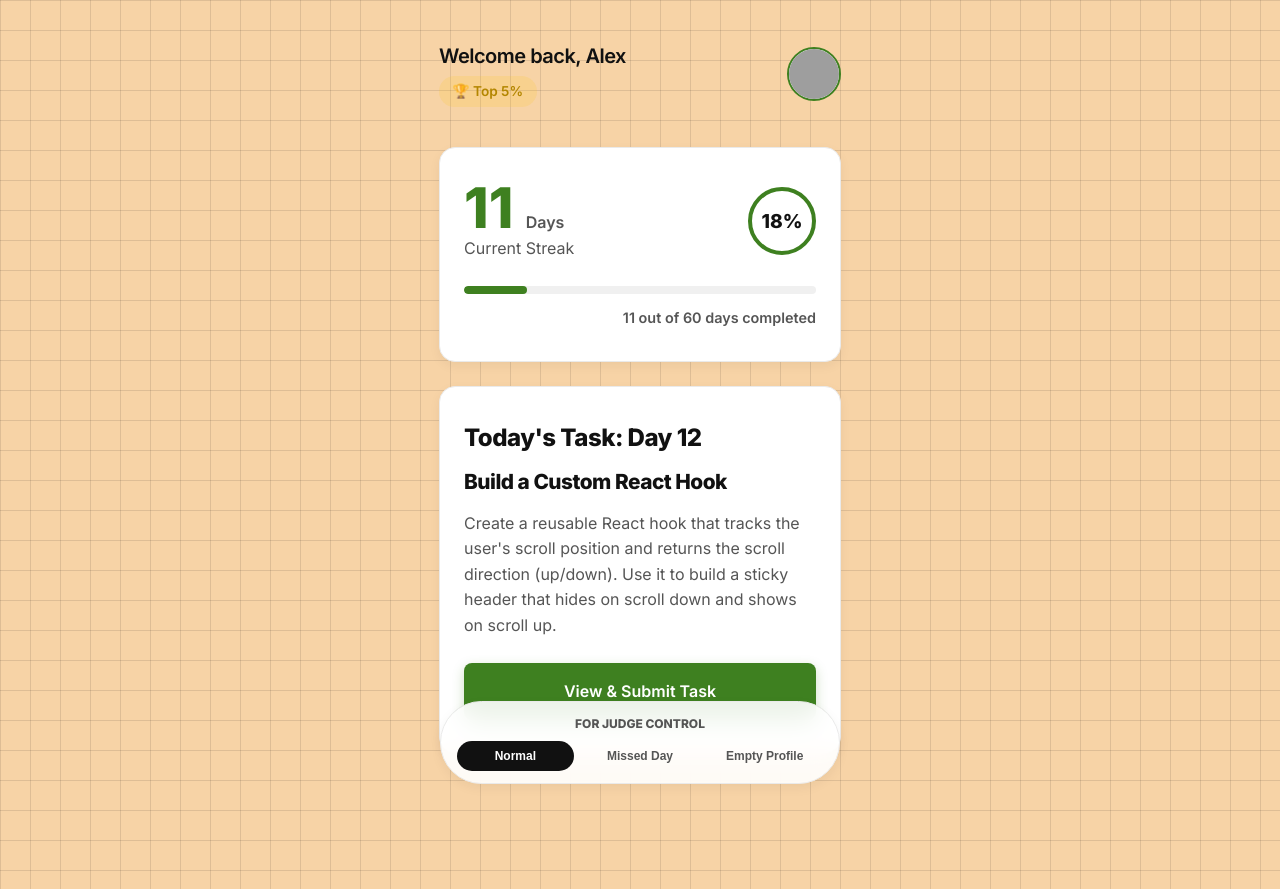
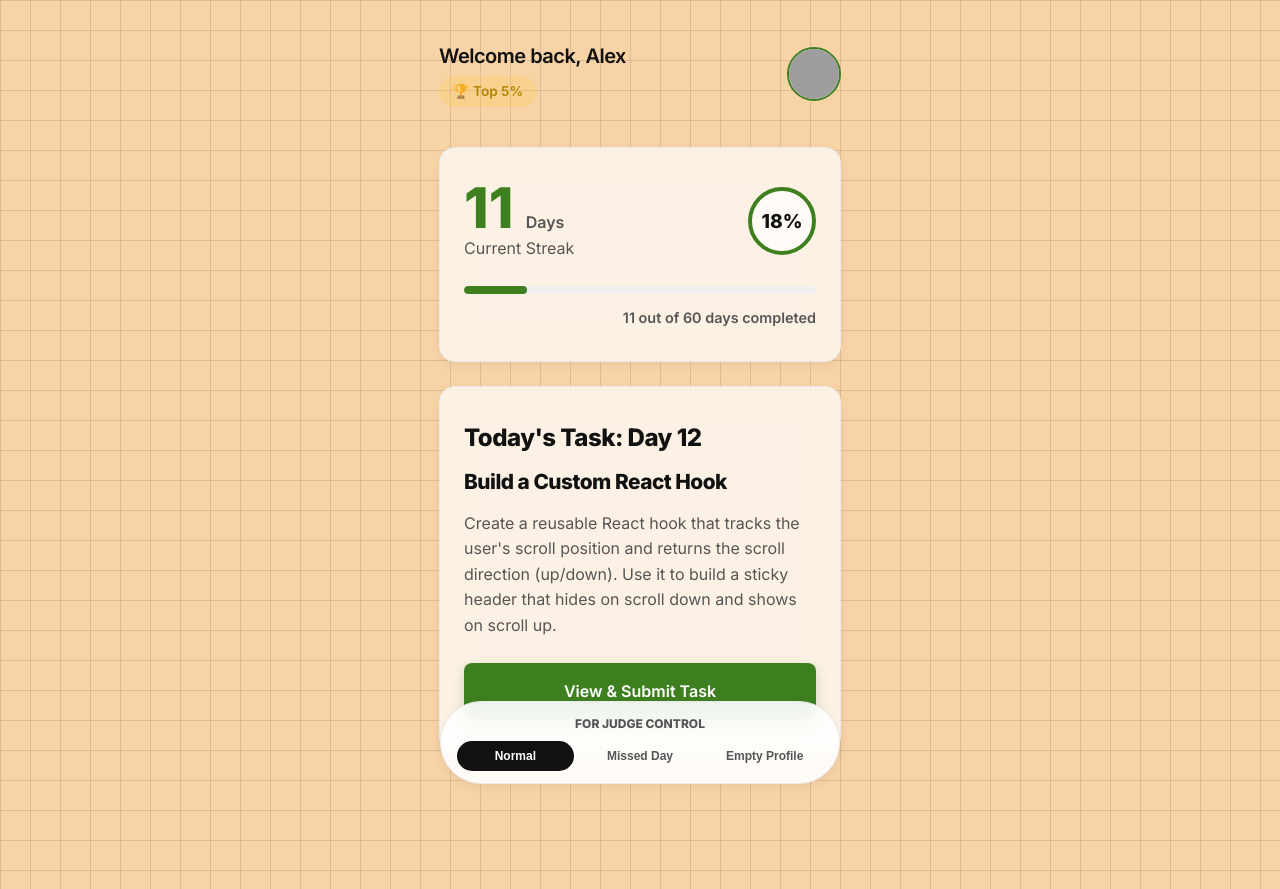
Before and after one commit to GITtridib22/rotate, a Next.js app: page /dashboard in a window 1280 px wide. Built offline with nearby package versions, Linux system fonts and the light colour scheme; grey boxes are pictures that could not be loaded.

Commit message:
style: Apply glassmorphism by making white cards translucent with a blur effect

```diff
--- a/src/app/globals.css
+++ b/src/app/globals.css
@@ -2,7 +2,7 @@
 
 :root {
   --bg-primary: #f7d3a6;
-  --bg-card: #FFFFFF;
+  --bg-card: rgba(255, 255, 255, 0.7);
   --text-primary: #111111;
   --text-secondary: #555555;
 
@@ -78,6 +78,8 @@ h1, h2, h3 {
 /* Soft UI Components */
 .glass-card {
   background: var(--bg-card);
+  backdrop-filter: blur(16px);
+  -webkit-backdrop-filter: blur(16px);
   border: var(--border-width) solid var(--border-color);
   box-shadow: var(--shadow-soft);
   border-radius: var(--radius-lg);
```
